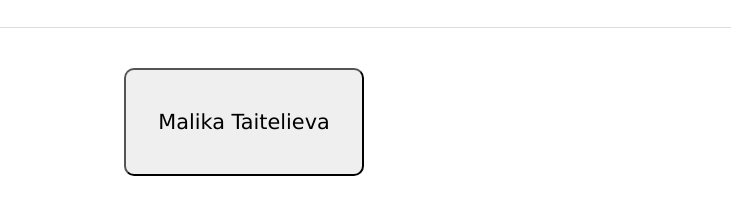
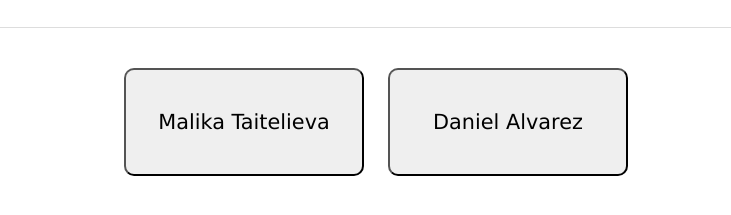
Before and after one commit to miaraylight/ButtonBridge, a plain HTML site: page index.html in a window 1280 px wide. Shown: the part 133-348 px from the top of the page, without its empty margins (0-731 px from the left). Drawn offline with Linux system fonts and the light colour scheme.

Commit message:
add button

```diff
--- a/index.html
+++ b/index.html
@@ -22,9 +22,9 @@
                 <a href="https://www.linkedin.com/in/miaraylight/" target="_blank">Malika Taitelieva</a>
             </button>
 
-            <!-- <button>
-                <a href="your LinkedIn link" target="_blank">Your Name</a>
-            </button> -->
+             <button>
+                <a href="https://www.linkedin.com/in/daniel-alvarez-05967bb8/" target="_blank">Daniel Alvarez</a>
+             </button>
 
         </div>
     </main>
```
